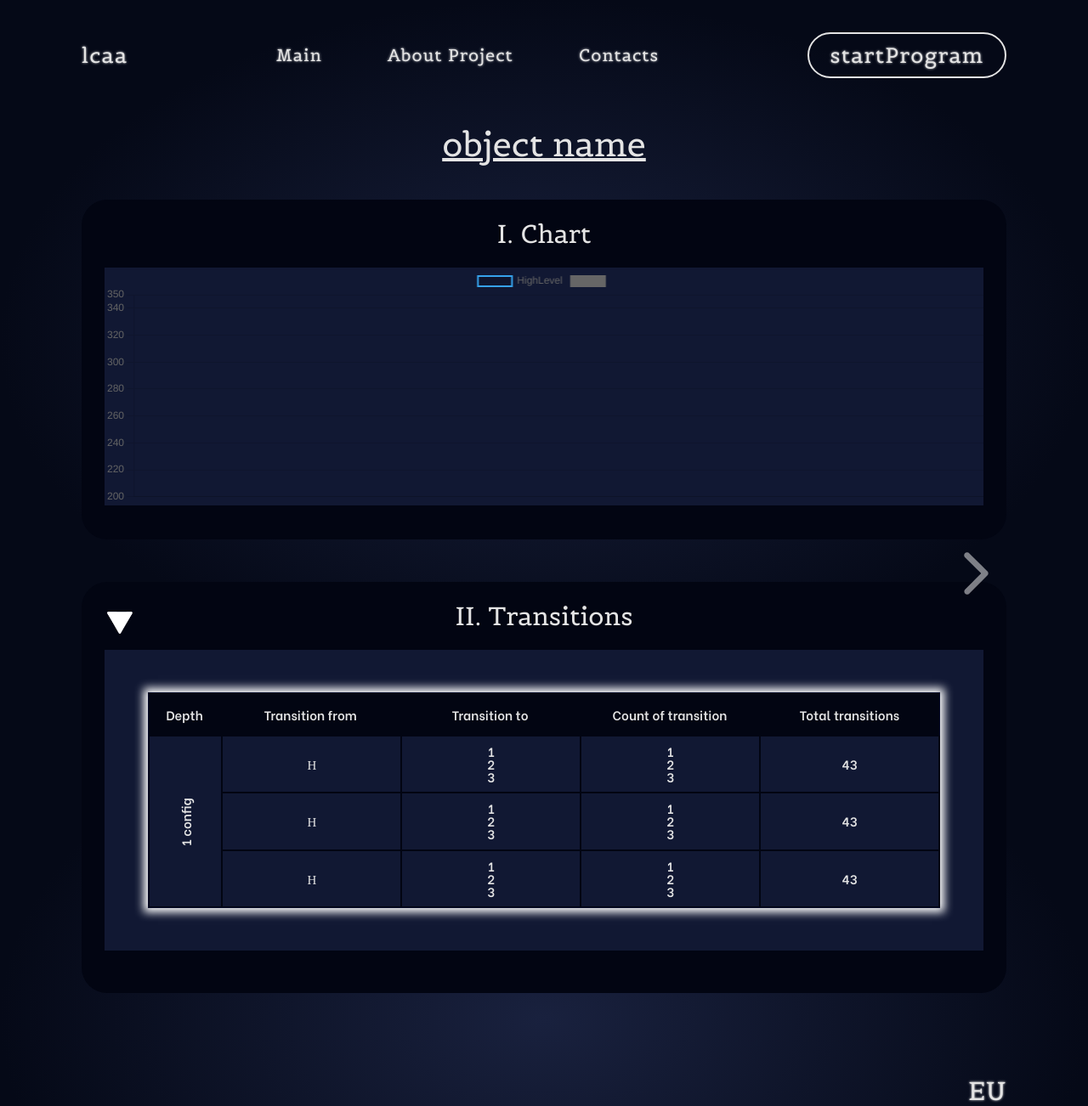
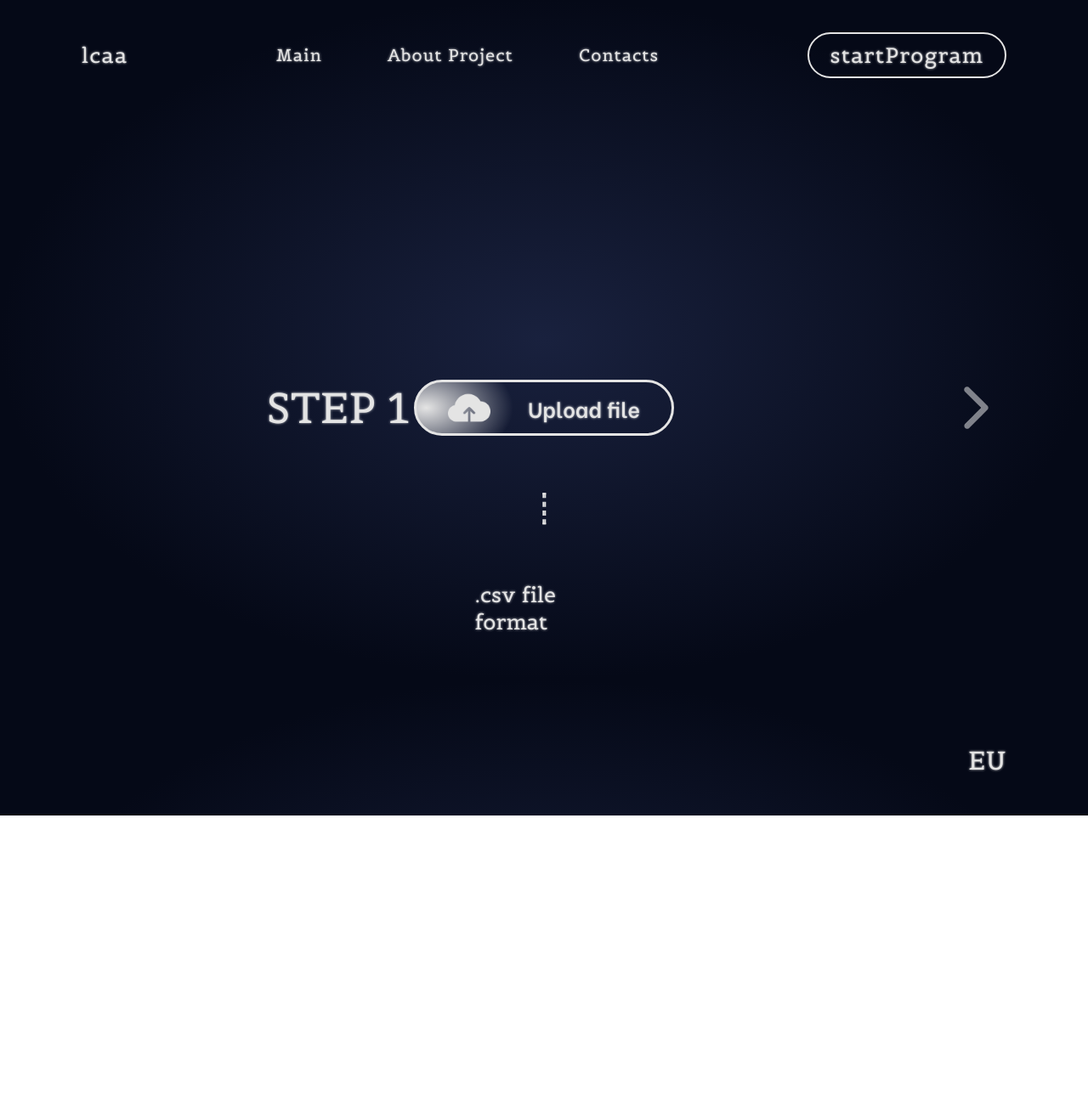
Before and after one commit to dfasaAZ/lcaa, a website with bundled scripts: page pages/startProgram.html in a window 1280 px wide. Shown: the top 1302 px of the page at 85% size. After the commit the page ends 960 px from the top, so only its background shows below. Built offline with nearby package versions, Linux system fonts and the light colour scheme.

Commit message:
Last Changes

```diff
--- a/css/startProgram/style.scss
+++ b/css/startProgram/style.scss
@@ -166,7 +166,7 @@ body{
 
             .slides{
                 position:relative;
-                display:none;/////////////////////
+                display:flex;/////////////////////
                 flex-direction: row;
                 justify-content: center;
                 align-items: center;
@@ -433,7 +433,7 @@ body{
 
 
             .programCalculate{
-                display:flex;/////
+                display:none;/////
                 flex-direction: column;
                 justify-content: center;
                 align-items: center;
@@ -508,7 +508,6 @@ body{
                     }
 
                     .transitions{
-                        // display:none;
                         width:95%;
                         height:auto;
                         background-color: #111833;
--- a/pages/startProgram.html
+++ b/pages/startProgram.html
@@ -61,7 +61,7 @@
                     <div class="hidderBut"></div>
                     <div class="titleWindow">II. Transitions</div>
                     <div class="transitions">
-                        <div class="transitionsLine">
+                        <!-- <div class="transitionsLine">
                             <div class="section">
                                 <div class="table">
                                     <div class="head">
@@ -126,7 +126,7 @@
                                     </div>
                                 </div>
                             </div>
-                        </div>
+                        </div>                         -->
 
                     </div>
                 </div>
```
Also changed, not shown: css/startProgram/style.css, 1 other file.
